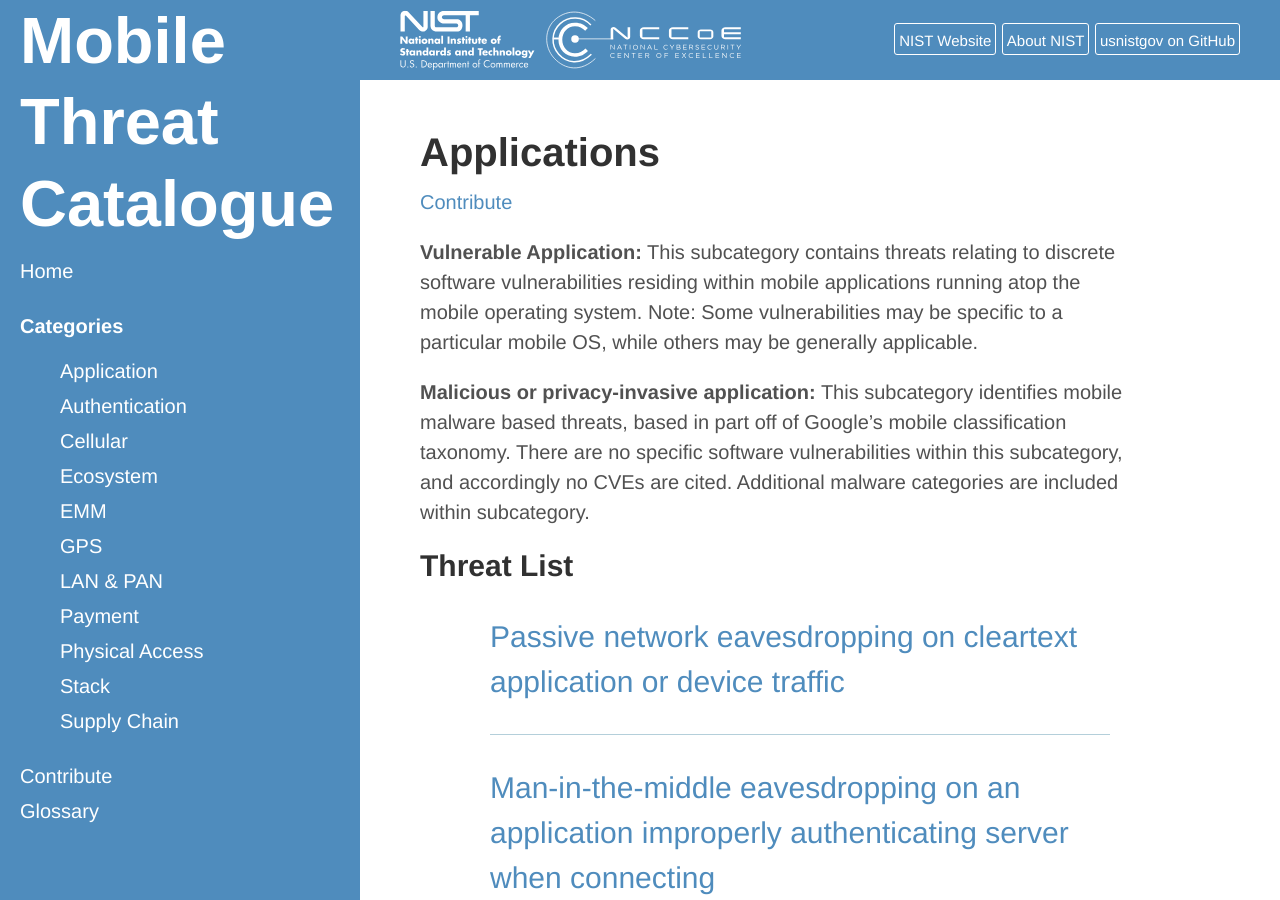
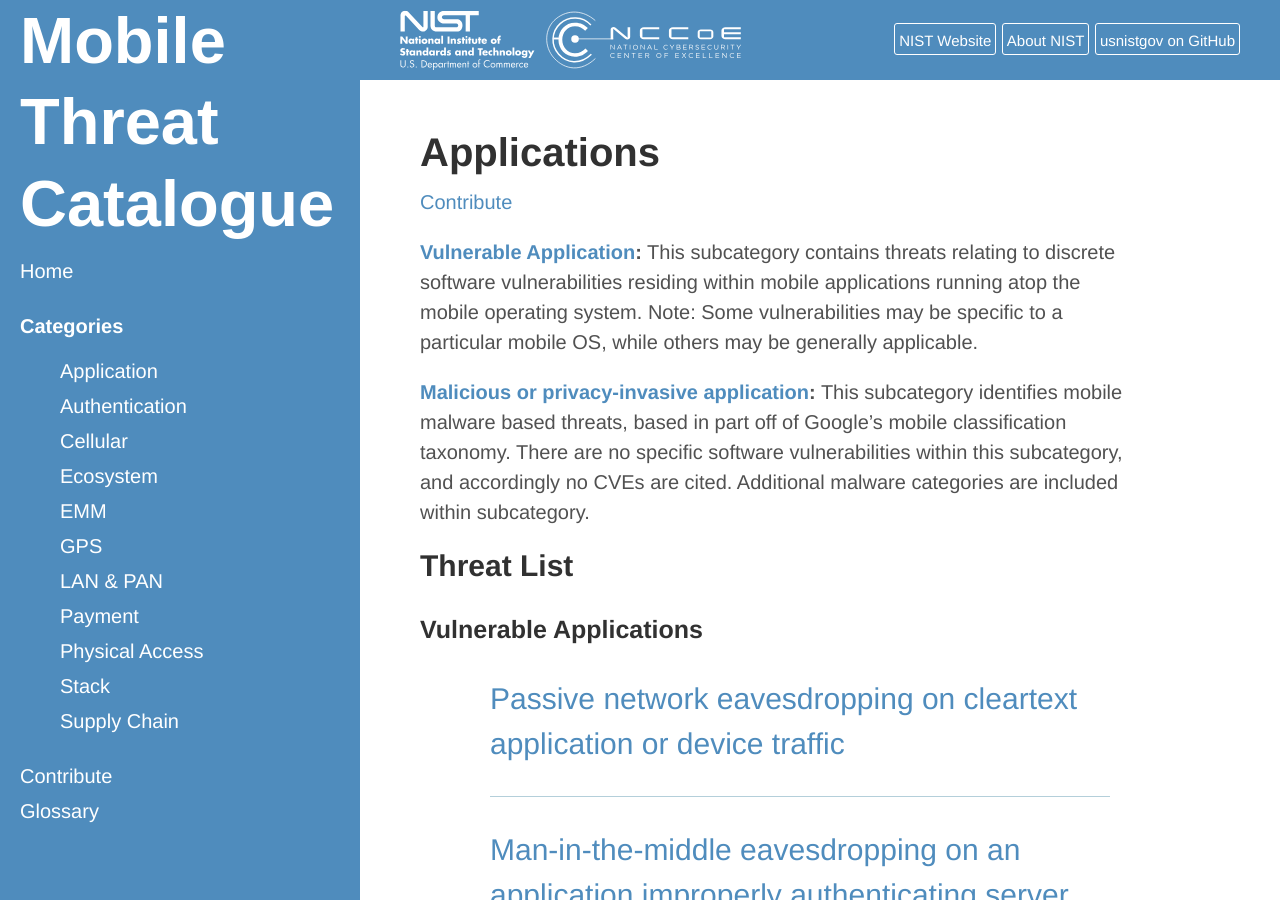
Before and after one commit to usnistgov/mobile-threat-catalogue, a Jekyll site: the page built from application.html, in a window 1280 px wide and 900 px high. Built offline with Jekyll 4.4.1, drawn with Linux system fonts in a browser that asks for light colours; some of the changed text lies outside the part shown.

Commit message:
#6: organizes application list by category

```diff
--- a/application.html
+++ b/application.html
@@ -2,16 +2,26 @@
 layout: threat-list
 title: Applications
 ---
-
-<p><b>Vulnerable Application:</b> This subcategory contains threats relating to discrete software vulnerabilities residing within mobile applications running atop the mobile operating system. Note: Some vulnerabilities may be specific to a particular mobile OS,
+<p><b><a href="#vulnerable-applications">Vulnerable Application</a>:</b> This subcategory contains threats relating to discrete software vulnerabilities residing within mobile applications running atop the mobile operating system. Note: Some vulnerabilities may be specific to a particular mobile OS,
     while others may be generally applicable.</p>
-
-<p><b>Malicious or privacy-invasive application:</b> This subcategory identifies mobile malware based threats, based in part off of Google’s mobile classification taxonomy. There are no specific software vulnerabilities
+<p><b><a href="#malicious-priv-applications">Malicious or privacy-invasive application</a>:</b> This subcategory identifies mobile malware based threats, based in part off of Google’s mobile classification taxonomy. There are no specific software vulnerabilities
     within this subcategory, and accordingly no CVEs are cited. Additional malware categories are included within subcategory.</p>
 
 <h2>Threat List</h2>
+<h3 id="vulnerable-applications" >Vulnerable Applications</h3>
 <ul class="threat-list">
     {% for application-threat in site.application-threats %}
-        <li><a href="{{ site.baseurl }}{{ application-threat.url }}">{{ application-threat.Threat }}</a></li>
+        {% if application-threat.ThreatCategory == 'Vulnerable Applications' %}
+            <li><a href="{{ site.baseurl }}{{ application-threat.url }}">{{ application-threat.Threat }}</a></li>
+        {% endif %}
     {% endfor %}
 </ul>
+
+<h3 id="malicious-priv-applications" >Malicious or privacy-invasive applications</h3>
+<ul class="threat-list">
+    {% for application-threat in site.application-threats %}
+        {% if application-threat.ThreatCategory == 'Malicious or privacy-invasive application' %}
+            <li><a href="{{ site.baseurl }}{{ application-threat.url }}">{{ application-threat.Threat }}</a></li>
+        {% endif %}
+    {% endfor %}
+</ul>
```
